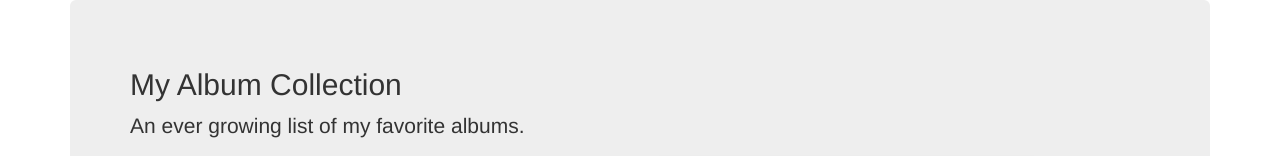
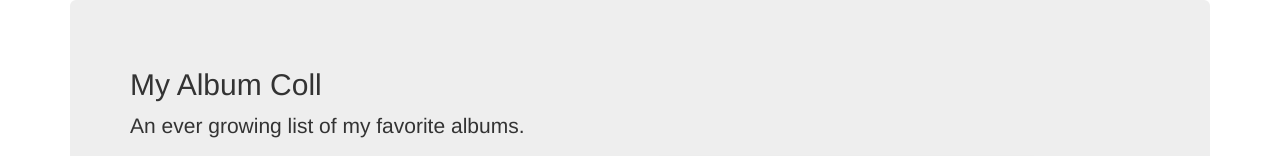
Before and after one commit to samrouse1/AlbumsApp-master, a plain HTML site: page index.html in a window 1280 px wide. Shown: the top 156 px of the page. Drawn offline with nearby package versions, Linux system fonts and the light colour scheme.

Commit message:
changed name
Changed name

```diff
--- a/index.html
+++ b/index.html
@@ -20,7 +20,7 @@
   <div class="container">
 
     <div class="jumbotron">
-    <h2>My Album Collection</h2>
+    <h2>My Album Coll</h2>
         <div id="errorArea"></div>
         <p>An ever growing list of my favorite albums.</p>
 
```
